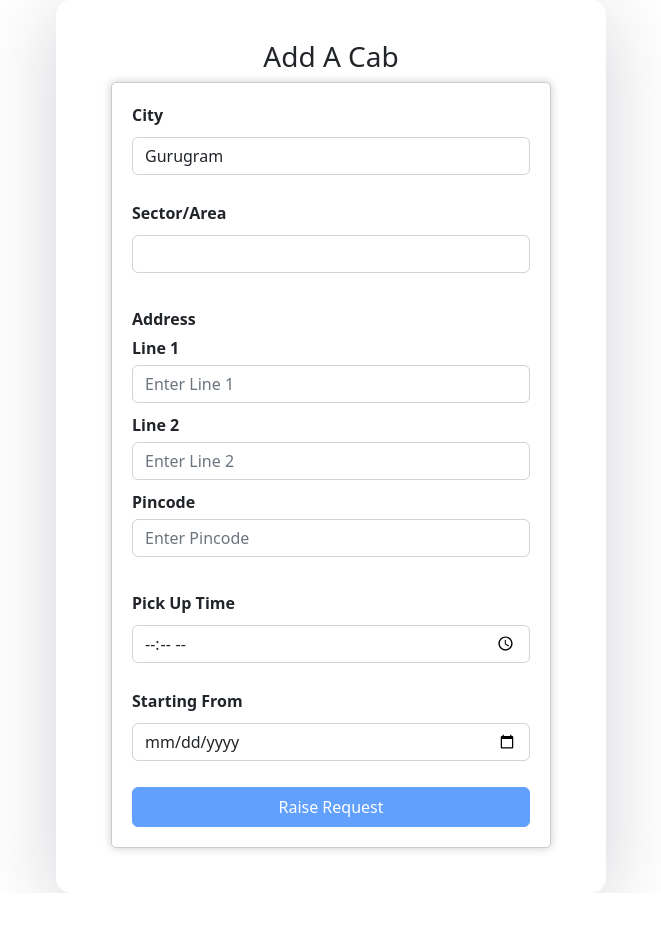
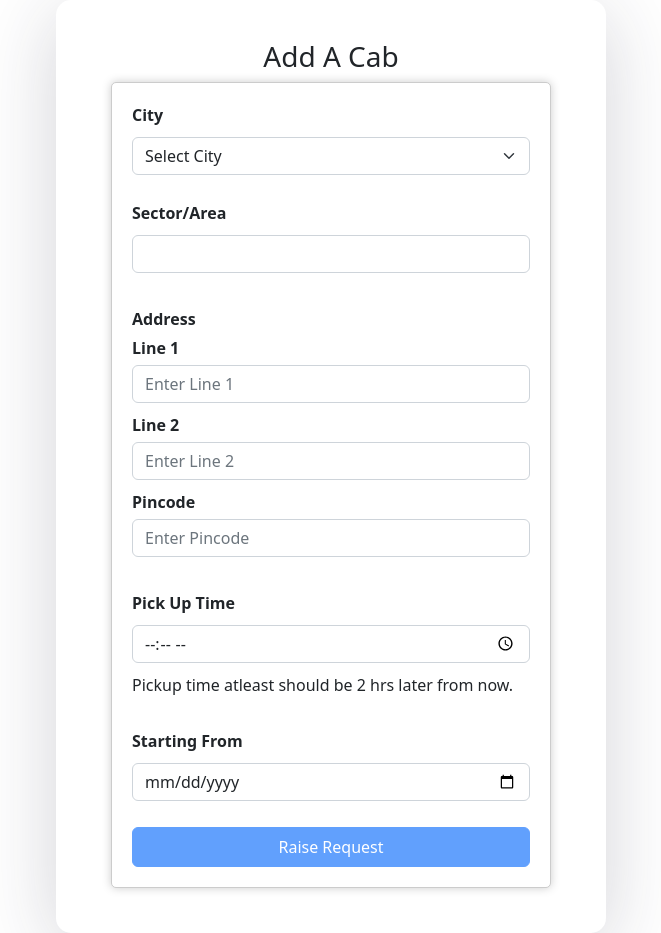
Before and after one commit to UI-GGN/CBP3-React-Rebels, a React (Create React App) app in the folder frontend/hatch-a-cab/: page /booking in a window 1280 px wide. Shown: the whole page, without its empty margins (309-970 px from the left). Before the commit the page ends 893 px from the top, so only its background shows below. Built offline with nearby package versions, Linux system fonts and the light colour scheme.

Commit message:
RR-2|[Dhruva/Riya]| Fix addCab Validations

```diff
--- a/frontend/hatch-a-cab/src/App.js
+++ b/frontend/hatch-a-cab/src/App.js
@@ -1,7 +1,7 @@
 import logo from './logo.svg';
 import './App.scss';
 import { BrowserRouter, Routes, Route } from "react-router-dom";
-import LandingPage from './pages/LandingPage';
+import AddCab from './pages/AddCab';
 import Login from './pages/Login';
 import Booking from './pages/Booking';
 import BookingConfirmation from './pages/Bookingconfirmation';
@@ -15,7 +15,7 @@ function App() {
           <Route path="/" element={<Login />} />
           <Route path="login"  element={<Login />} />
           <Route path="signup" element={<SignUp />} />
-          <Route path="booking" element={<LandingPage />} />
+          <Route path="booking" element={<AddCab />} />
           <Route path="booking-confirmation" element={<BookingConfirmation />} />
           <Route path="*" element={<Login />} />
       </Routes>
--- a/frontend/hatch-a-cab/src/pages/LandingPage.js
+++ b/frontend/hatch-a-cab/src/pages/AddCab.js
@@ -1,10 +1,10 @@
 import React, { useState, useEffect } from "react";
-import "../styles/pages/LandingPage.scss";
+import "../styles/pages/AddCab.scss";
 import { useNavigate, useNavigation } from "react-router-dom"
 
-function LandingPage() {
+function AddCab() {
   const initialValues = {
-    city: "Gurugram",
+    city: "",
     area: "",
     line1: "",
     line2: "",
@@ -151,11 +151,12 @@ function LandingPage() {
             <label className="label">City</label>
             <select
               name="city"
-              className={`form-control ${cityHasError? 'is-invalid':''}`}
+              className={`form-control form-select ${cityHasError? 'is-invalid':''}`}
               value={values.city}
               onChange={handleInputChange}
               onBlur={cityInputBlurHandler}
             >
+              <option selected>Select City</option>
               <option value="Gurugram">Gurugram</option>
               <option value="Delhi">Delhi</option>
             </select>
@@ -231,9 +232,10 @@ function LandingPage() {
               onChange={handleInputChange}
               onBlur={pickupTimeInputBlurHandler}
             />
-            { pickupTimeHasError && (
-              <div className="text-danger">{pickupTimeError}</div>
-            )}
+            { pickupTimeHasError?
+              <div className="text-danger">{pickupTimeError}</div> :
+              <p>Pickup time atleast should be 2 hrs later from now.</p>
+            }
           </div>
           <div className="form-group field">
             <label className="label">Starting From</label>
@@ -258,4 +260,4 @@ function LandingPage() {
   );
 }
 
-export default LandingPage;
+export default AddCab;
```
Also changed, not shown: frontend/hatch-a-cab/src/styles/pages/AddCab.scss (renamed from frontend/hatch-a-cab/src/styles/pages/LandingPage.scss).
